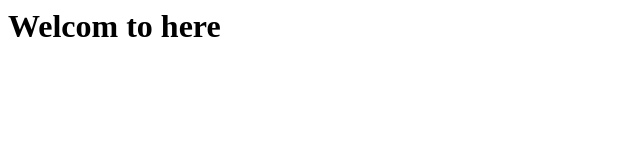
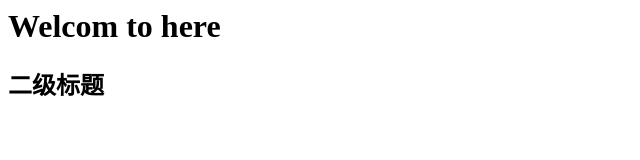
Before and after one commit to chen041908/chenliu520.github.io, a plain HTML site: page index.html in a window 1280 px wide. Shown: the whole page, without its empty margins (0-640 px from the left). Drawn offline with Linux system fonts and the light colour scheme.

Commit message:
Update index.html

```diff
--- a/index.html
+++ b/index.html
@@ -1,3 +1,4 @@
 <html>
 <h1>Welcom to here</h1>
+  <h2>二级标题</h2>
 </html>
```
